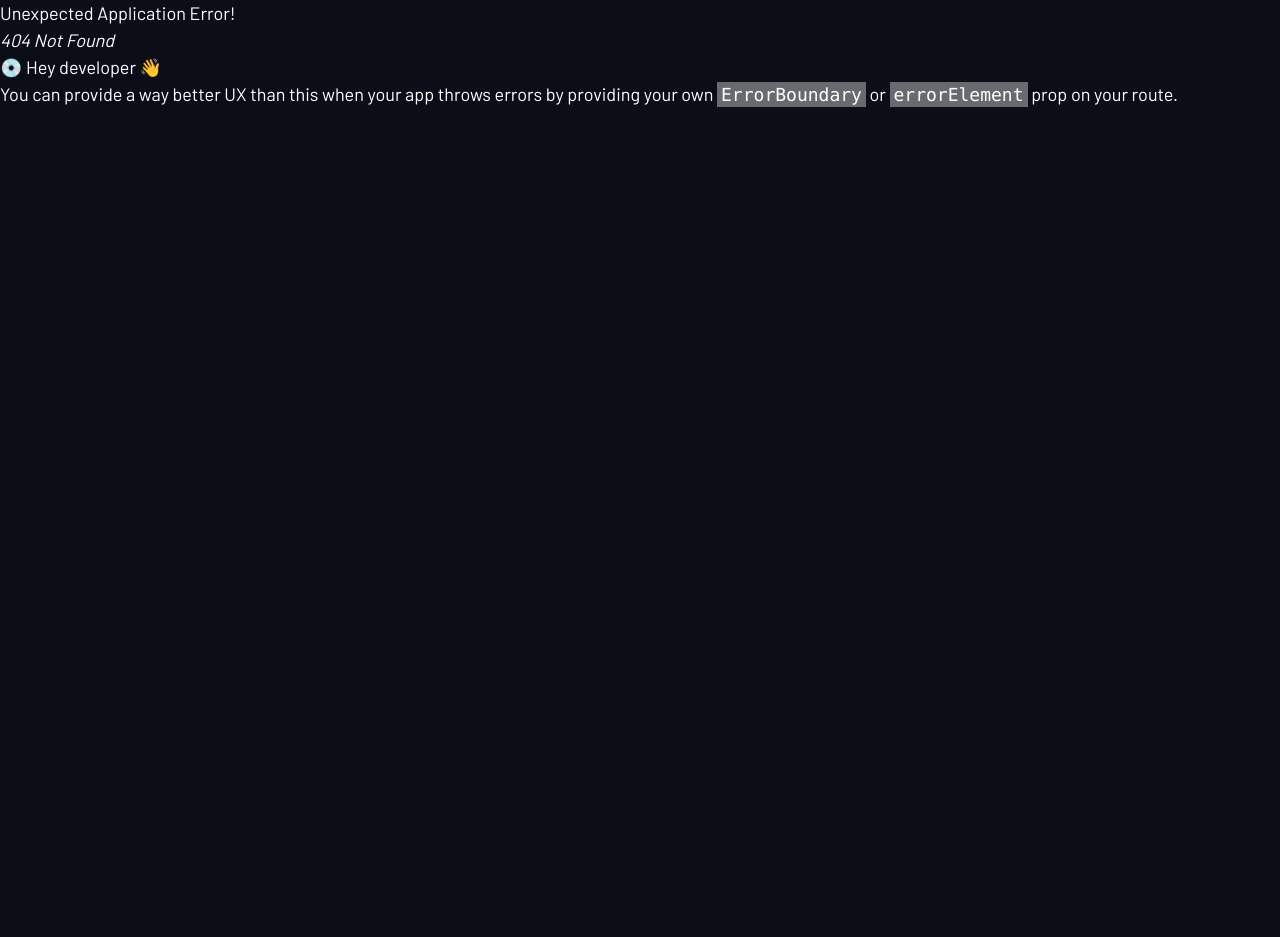
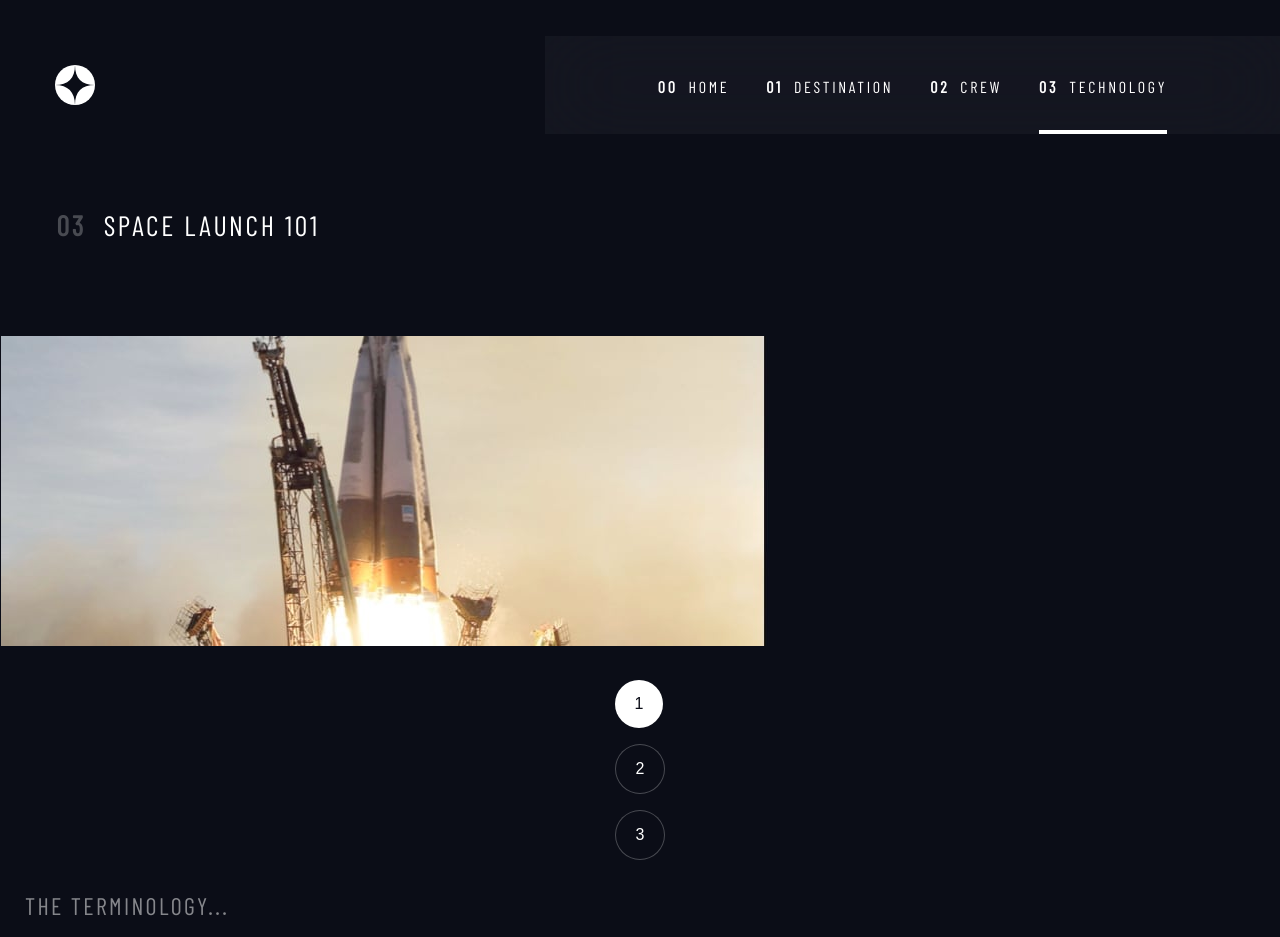
Before and after one commit to basitkorai/space-tourism-website, a React (Vite) app: page /technology in a window 1280 px wide. Before the commit this address had no page. Shown: the top 937 px of the page. Before the commit the page ends 800 px from the top, so only its background shows below. Built offline with nearby package versions, Linux system fonts and the light colour scheme; a web font is replaced by a local one.

Commit message:
fix: technology page added

```diff
--- a/src/App.jsx
+++ b/src/App.jsx
@@ -3,6 +3,7 @@ import Home from './pages/Home'
 import { createBrowserRouter, RouterProvider } from 'react-router-dom'
 import Destination from './pages/Destination.jsx'
 import Crew from './pages/Crew'
+import Technology from './pages/Technology'
 
 const router = createBrowserRouter([
   {
@@ -21,6 +22,10 @@ const router = createBrowserRouter([
     path: 'crew',
     element: <Crew />,
   },
+  {
+    path: 'technology',
+    element: <Technology />,
+  },
 ])
 
 function App() {
--- a/src/components/NumberedIndicators.jsx
+++ b/src/components/NumberedIndicators.jsx
@@ -1,21 +1,50 @@
-const NumberedIndicators = () => {
+import { useGlobalContext } from '../context/context'
+import data from '../data/data.json'
+const technology = data.technology
+
+const NumberedIndicators = ({ currentTech: activeSlide, updateTech }) => {
+  const one = activeSlide === 'Launch vehicle'
+  const two = activeSlide === 'Spaceport'
+  const three = activeSlide === 'Space capsule'
+
   return (
-    <div className="numbered-indicators text-center grid gap-8 place-content-center">
+    <div className="flex numbered-indicators text-center lg:grid gap-4 place-content-center items-center  my-[2.125rem]">
       <button
-        aria-selected="true"
-        class="px-10 bg-white text-h4 aspect-square rounded-full font-serif text-space max-h-20 grid place-content-center"
+        onClick={() => {
+          updateTech(technology[0])
+        }}
+        aria-selected={one}
+        className={`p-[1.5em] max-h-5 max-w-[20px] text-base rounded-full font-serif grid place-content-center ${
+          one
+            ? 'bg-white text-space'
+            : 'bg-space text-white border border-translucent'
+        }`}
       >
         1
       </button>
       <button
-        aria-selected="true"
-        class="px-10 bg-space text-h4 aspect-square rounded-full font-serif text-white max-h-20 grid place-content-center border border-translucent hover:border-white"
+        onClick={() => {
+          updateTech(technology[1])
+        }}
+        aria-selected={two}
+        className={`p-[1.5em] max-h-5 max-w-[20px] text-base rounded-full font-serif grid place-content-center ${
+          two
+            ? 'bg-white text-space'
+            : 'bg-space text-white border border-translucent'
+        }`}
       >
         2
       </button>
       <button
-        aria-selected="true"
-        class="px-10 bg-space text-h4 aspect-square rounded-full font-serif text-white max-h-20 grid place-content-center border border-translucent hover:border-white"
+        onClick={() => {
+          updateTech(technology[2])
+        }}
+        aria-selected={three}
+        className={`p-[1.5em] max-h-5 max-w-[20px] text-base rounded-full font-serif grid place-content-center ${
+          three
+            ? 'bg-white text-space'
+            : 'bg-space text-white border border-translucent'
+        }`}
       >
         3
       </button>
--- a/src/context/context.jsx
+++ b/src/context/context.jsx
@@ -3,6 +3,7 @@ import data from '../data/data.json'
 
 const destinations = data.destinations
 const team = data.crew
+const technology = data.technology
 
 const AppContext = createContext()
 
@@ -10,6 +11,7 @@ const AppProvider = ({ children }) => {
   const [isSidebarOpen, setIsSidebarOpen] = useState(false)
   const [destination, setDestination] = useState(destinations[0])
   const [crew, setCrew] = useState(team[0])
+  const [tech, setTech] = useState(technology[0])
 
   const functions = {
     isSidebarOpen,
@@ -18,6 +20,8 @@ const AppProvider = ({ children }) => {
     setDestination,
     crew,
     setCrew,
+    tech,
+    setTech,
   }
 
   return (
--- /dev/null
+++ b/src/pages/Technology.jsx
@@ -0,0 +1,100 @@
+import Navbar from '../components/Navbar'
+import Sidebar from '../components/Sidebar'
+import NumberedIndicators from '../components/NumberedIndicators'
+import AppProvider, { useGlobalContext } from '../context/context'
+import backgroundImages from '../utils/backgroundImages'
+import launchVehicleLandscape from '../assets/images/technology/image-launch-vehicle-landscape.jpg'
+import launchVehiclePortrait from '../assets/images/technology/image-launch-vehicle-portrait.jpg'
+import spaceportLandscape from '../assets/images/technology/image-spaceport-landscape.jpg'
+import spaceportPortrait from '../assets/images/technology/image-spaceport-portrait.jpg'
+import spaceCapsuleLandscape from '../assets/images/technology/image-space-capsule-landscape.jpg'
+import spaceCapsulePortrait from '../assets/images/technology/image-space-capsule-portrait.jpg'
+import data from '../data/data.json'
+
+const technology = data.technology
+
+const Technology = () => {
+  const { tech, setTech } = useGlobalContext()
+
+  const { name, description } = tech
+
+  const one = name === 'Launch vehicle'
+  const two = name === 'Spaceport'
+  const three = name === 'Space capsule'
+
+  return (
+    <AppProvider>
+      <div className={`bg-technology ${backgroundImages}`}>
+        <header>
+          <Navbar />
+          <Sidebar />
+        </header>
+        <div className="container text-center lg:text-left pb-[3.52rem] lg:pb-0 mt-6 md:mt-10 lg:mt-[4.75rem] mx-auto border border-transparent border-solid">
+          <div>
+            <p className="md:pl-[2.375rem] lg:pl-[3.47rem] text-base md:text-xl lg:text-[1.75rem] uppercase font-sans_cond tracking-[0.16875rem] text-center md:text-left mb-8 md:mb-[3.75rem] lg:mb-[6.0625rem]">
+              <span className="font-bold opacity-25 mr-[1.12rem]">03</span>
+              Space launch 101
+            </p>
+            <div>
+              <picture>
+                <source
+                  media="(min-width:650px)"
+                  srcSet={
+                    one
+                      ? launchVehicleLandscape
+                      : two
+                      ? spaceportLandscape
+                      : three
+                      ? spaceCapsuleLandscape
+                      : spaceCapsuleLandscape
+                  }
+                />
+                <source
+                  media="(min-width:465px)"
+                  srcSet={
+                    one
+                      ? launchVehiclePortrait
+                      : two
+                      ? spaceportPortrait
+                      : three
+                      ? spaceCapsulePortrait
+                      : spaceCapsulePortrait
+                  }
+                />
+                <img
+                  src={
+                    one
+                      ? launchVehicleLandscape
+                      : two
+                      ? spaceportLandscape
+                      : three
+                      ? spaceCapsuleLandscape
+                      : spaceCapsuleLandscape
+                  }
+                  alt="Flowers"
+                />
+              </picture>
+              <NumberedIndicators currentTech={name} updateTech={setTech} />
+            </div>
+            <div className="px-6">
+              <p className="grid gap-2 lg:gap-[0.94rem] mb-4 md:mb-[1.75rem] lg:mb-[1.69rem] max-w-[20.4375rem] md:max-w-[27.75rem] lg:max-w-full pt-8 md:pt-0 mt-8 md:mt-0 mx-auto uppercase text-center lg:text-left font-sans_cond tracking-normal leading-none">
+                <span className="text-sh2 md:text-[1.5rem] opacity-50">
+                  The Terminology...
+                </span>
+                <span className="text-sh1 md:text-[2.5rem] font-serif">
+                  {name}
+                </span>
+              </p>
+              <p className="max-lg:mx-auto text-center lg:text-left text-[0.9375rem] md:text-base max-w-[20.4375rem] md:max-w-[27.75rem] leading-normal md:leading-7 mx-auto">
+                {description}
+              </p>
+            </div>
+          </div>
+          <div></div>
+        </div>
+      </div>
+    </AppProvider>
+  )
+}
+
+export default Technology
```
